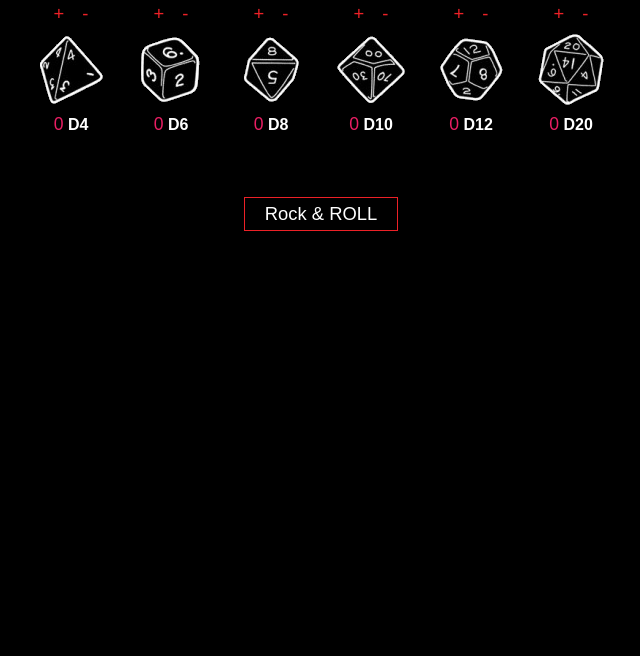
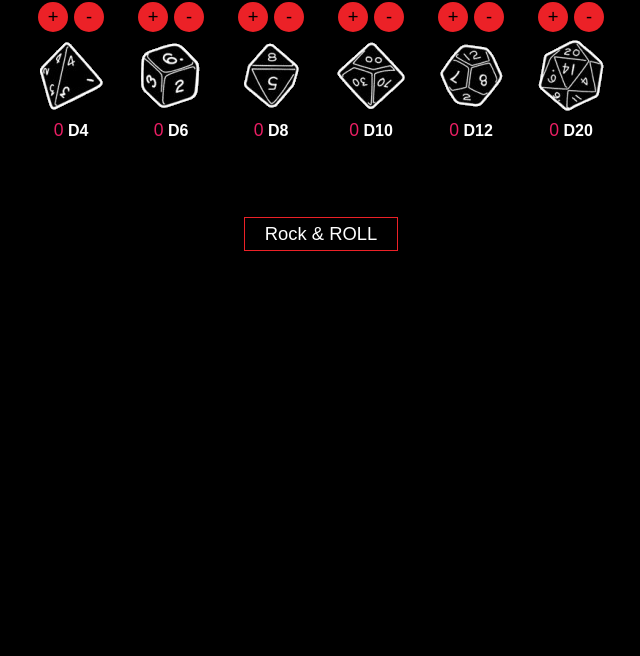
Before and after one commit to bukvamikk/dnd-dice-roller, a plain HTML site: page index.html in a window 1280 px wide. Shown: the part 144-800 px from the top of the page, without its empty margins (319-959 px from the left). Drawn offline with nearby package versions, Linux system fonts and the light colour scheme.

Commit message:
styling 2

```diff
--- a/style.css
+++ b/style.css
@@ -5,9 +5,11 @@ body {
 .dices {
   display: flex;
   justify-content: center;
-  align-items: top;
+  align-items: flex-start;
+  flex-wrap: wrap;
   color: #fff;
   min-height: 200px;
+  padding-bottom: 20px;
 }
 
 .dice {
@@ -18,8 +20,11 @@ body {
 }
 
 .increase-decrease button {
-  background-color: #000;
-  color: #ec2127;
+  background-color: #ec2127;
+  border-radius: 50%;
+  width: 30px;
+  height: 30px;
+  color: #000;
   margin: 3px;
   outline: none;
   border: none;
@@ -68,7 +73,7 @@ body {
   color: #505050;
   display: flex;
   justify-content: center;
-  max-width: 400px;
+  max-width: 360px;
   margin: 0 auto;
   font-size: 75%;
   margin-top: 30px;
@@ -76,6 +81,8 @@ body {
 
 .logo {
   padding-bottom: 20px;
+  width: 100%;
+  max-width: 600px;
 }
 .holder {
   display: flex;
```
